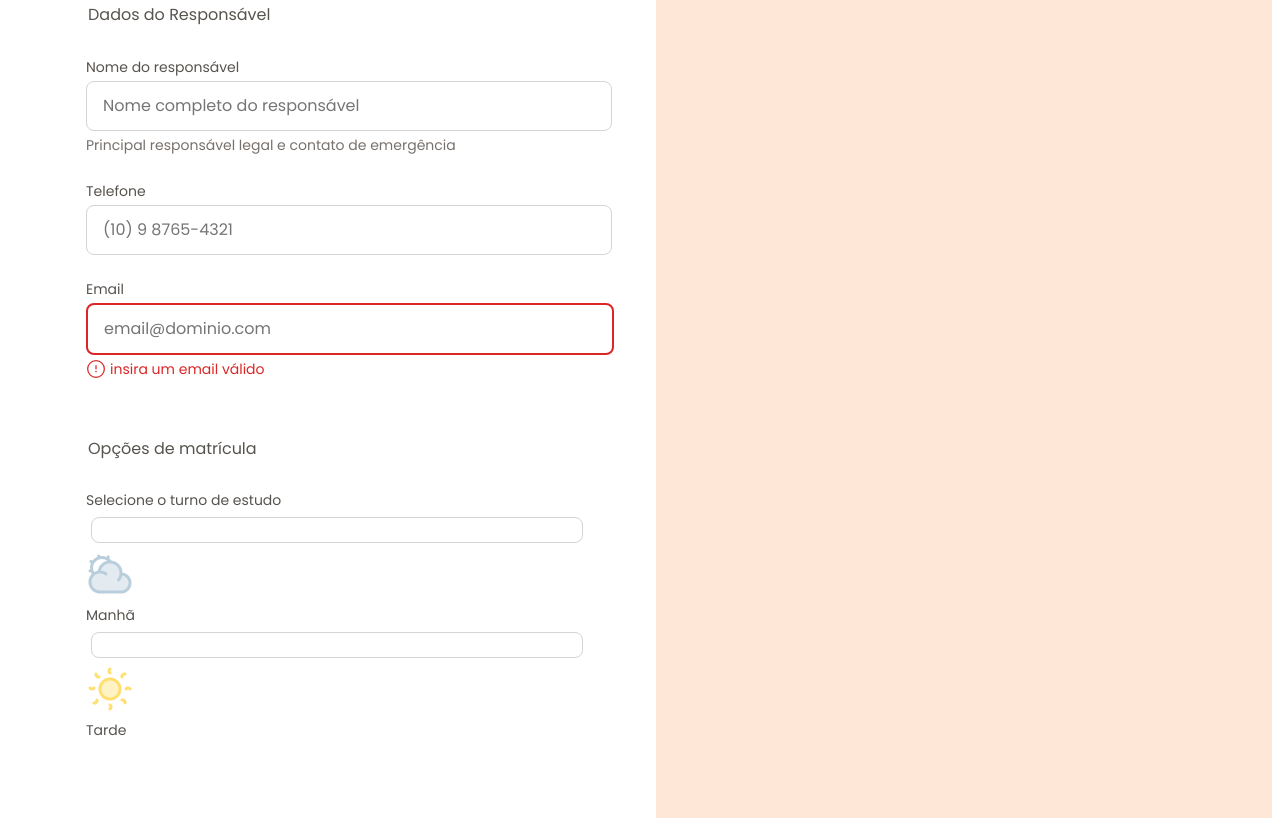
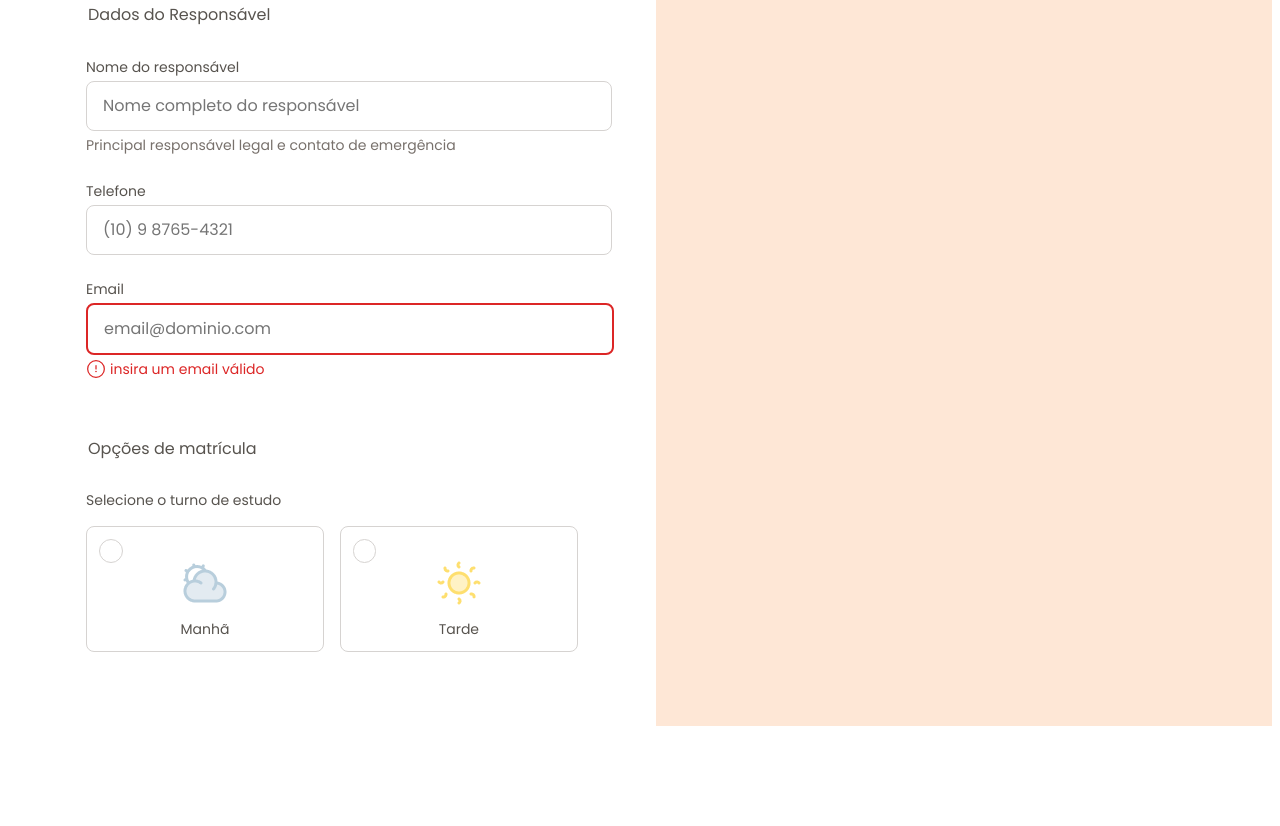
Before and after one commit to josenetoreis/rocketset, a plain HTML site: page formularioMatricula/index.html in a window 1280 px wide. Shown: the part 1429-2255 px from the top of the page. After the commit the page ends 2163 px from the top, so only its background shows below. Drawn offline with Linux system fonts and the light colour scheme.

Commit message:
input radio feito

```diff
--- a/formularioMatricula/index.html
+++ b/formularioMatricula/index.html
@@ -1,18 +1,23 @@
 <!DOCTYPE html>
 <html lang="pt-BR">
+
 <head>
   <meta charset="UTF-8">
-  <meta name="viewport" content="width=device-width, initial-scale=1.0"><link rel="preconnect" href="https://fonts.googleapis.com">
+  <meta name="viewport" content="width=device-width, initial-scale=1.0">
+  <link rel="preconnect" href="https://fonts.googleapis.com">
 
   <title>Estrelas do amanhã</title>
   <link rel="stylesheet" href="/styles/index.css">
   <link rel="preconnect" href="https://fonts.gstatic.com" crossorigin>
-  <link href="https://fonts.googleapis.com/css2?family=Poppins:ital,wght@0,100;0,200;0,300;0,400;0,500;0,600;0,700;0,800;0,900;1,100;1,200;1,300;1,400;1,500;1,600;1,700;1,800;1,900&display=swap" rel="stylesheet">
+  <link
+    href="https://fonts.googleapis.com/css2?family=Poppins:ital,wght@0,100;0,200;0,300;0,400;0,500;0,600;0,700;0,800;0,900;1,100;1,200;1,300;1,400;1,500;1,600;1,700;1,800;1,900&display=swap"
+    rel="stylesheet">
 
 
 
 
 </head>
+
 <body>
   <div id="app">
     <main>
@@ -28,15 +33,15 @@
           <legend>Informações da Criança</legend>
           <div class="input-wrapper">
             <label for="fullname">Nome Completo</label>
-            <input type="text" id="fullname" name="fullname" placeholder="Nome completo da criança" >
+            <input type="text" id="fullname" name="fullname" placeholder="Nome completo da criança">
           </div>
           <div class="input-wrapper">
             <label for="birth">Data de Nascimento</label>
-            <input type="date" id="birthdate" name="birth" lang="pt-BR" >
+            <input type="date" id="birthdate" name="birth" lang="pt-BR">
           </div>
           <div class="select-wrapper">
             <label for="gender">Sexo</label>
-            <select name="gender" id="gender" >
+            <select name="gender" id="gender">
               <option value="">Selecione</option>
               <option value="female">Feminino</option>
               <option value="male">Masculino</option>
@@ -45,17 +50,22 @@
           </div>
           <div class="textarea-wrapper">
             <label for="medical-info">Informações Médicas</label>
-            <textarea name="medical-info" id="medical-info" placeholder="A criança possui alguma condição médica que a escola deve estar ciente? (se sim; especifique)" cols="30" rows="5"></textarea>
+            <textarea name="medical-info" id="medical-info"
+              placeholder="A criança possui alguma condição médica que a escola deve estar ciente? (se sim; especifique)"
+              cols="30" rows="5"></textarea>
           </div>
           <div class="dropare-wrapper">
             <label for="birth-file">Certidão de Nascimento</label>
-              <div class="dropzone">
+            <div class="dropzone">
 
-              <input type="file" id="birth-file" name="birth-file" >
+              <input type="file" id="birth-file" name="birth-file">
               <svg width="48" height="48" viewBox="0 0 48 48" fill="none" xmlns="http://www.w3.org/2000/svg">
-                  <path d="M34.9552 18.0221C34.97 18.022 34.985 18.022 35 18.022C39.9706 18.022 44 22.0588 44 27.0386C44 31.6796 40.5 35.5016 36 36M34.9552 18.0221C34.9848 17.6921 35 17.3579 35 17.0202C35 10.9339 30.0752 6 24 6C18.2465 6 13.5247 10.4253 13.0408 16.0638M34.9552 18.0221C34.7506 20.2952 33.8572 22.3692 32.4856 24.033M20.001 18.022C18.3295 16.7639 16.2516 16.0183 14 16.0183C13.6765 16.0183 13.3565 16.0337 13.0408 16.0638C7.96796 16.5475 4 20.8278 4 26.0366C4 30.8834 7.43552 34.9264 12 35.8546" stroke="#D6D3D1" stroke-width="3" stroke-linecap="round" stroke-linejoin="round"/>
-                  <path d="M24 26V42M24 26C22.5996 26 19.9831 29.9886 19 31M24 26C25.4004 26 28.017 29.9886 29 31" stroke="#D6D3D1" stroke-width="3" stroke-linecap="round" stroke-linejoin="round"/>
-                  </svg>
+                <path
+                  d="M34.9552 18.0221C34.97 18.022 34.985 18.022 35 18.022C39.9706 18.022 44 22.0588 44 27.0386C44 31.6796 40.5 35.5016 36 36M34.9552 18.0221C34.9848 17.6921 35 17.3579 35 17.0202C35 10.9339 30.0752 6 24 6C18.2465 6 13.5247 10.4253 13.0408 16.0638M34.9552 18.0221C34.7506 20.2952 33.8572 22.3692 32.4856 24.033M20.001 18.022C18.3295 16.7639 16.2516 16.0183 14 16.0183C13.6765 16.0183 13.3565 16.0337 13.0408 16.0638C7.96796 16.5475 4 20.8278 4 26.0366C4 30.8834 7.43552 34.9264 12 35.8546"
+                  stroke="#D6D3D1" stroke-width="3" stroke-linecap="round" stroke-linejoin="round" />
+                <path d="M24 26V42M24 26C22.5996 26 19.9831 29.9886 19 31M24 26C25.4004 26 28.017 29.9886 29 31"
+                  stroke="#D6D3D1" stroke-width="3" stroke-linecap="round" stroke-linejoin="round" />
+              </svg>
 
               <p>Clique aqui para selecionar os arquivos</p>
             </div>
@@ -66,30 +76,30 @@
           <legend>Endereço residencial</legend>
           <div class="input-wrapper">
             <label for="cep">CEP</label>
-            <input type="text" id="cep" name="cep" placeholder="CEP do endereço" >
+            <input type="text" id="cep" name="cep" placeholder="CEP do endereço">
           </div>
 
           <div class="flex">
-            <div class="input-wrapper flex-2" >
+            <div class="input-wrapper flex-2">
               <label for="street">Rua</label>
-              <input type="text" id="street" name="street" value="Rua das Flores" disabled >
+              <input type="text" id="street" name="street" value="Rua das Flores" disabled>
             </div>
 
             <div class="input-wrapper flex-1">
               <label for="number">Número</label>
-              <input type="text" id="number" name="number" >
+              <input type="text" id="number" name="number">
             </div>
           </div>
 
           <div class="flex">
-            <div class="input-wrapper flex-2" >
+            <div class="input-wrapper flex-2">
               <label for="city">Cidade</label>
-              <input type="text" id="city" name="city" value="São Paulo" disabled >
+              <input type="text" id="city" name="city" value="São Paulo" disabled>
             </div>
 
             <div class="input-wrapper flex-1">
               <label for="state">Estado</label>
-              <input type="text" id="state" name="state" value="SP" disabled >
+              <input type="text" id="state" name="state" value="SP" disabled>
             </div>
           </div>
         </fieldset>
@@ -98,18 +108,18 @@
           <legend>Dados do Responsável</legend>
           <div class="input-wrapper">
             <label for="guardian-name">Nome do responsável</label>
-            <input type="text" id="guardian" name="guardian"  placeholder="Nome completo do responsável" >
+            <input type="text" id="guardian" name="guardian" placeholder="Nome completo do responsável">
             <small>Principal responsável legal e contato de emergência</small>
           </div>
 
           <div class="input-wrapper">
             <label for="phone">Telefone</label>
-            <input type="tel" id="phone" name="phone"  placeholder="(10) 9 8765-4321" >
+            <input type="tel" id="phone" name="phone" placeholder="(10) 9 8765-4321">
           </div>
 
           <div class="input-wrapper">
             <label for="guardian-email">Email</label>
-            <input type="email" id="guardian-email" name="guardian-email"  placeholder="email@dominio.com" required>
+            <input type="email" id="guardian-email" name="guardian-email" placeholder="email@dominio.com" required>
             <div class="error">
               <img src="assets/icons/alert-circle.svg" alt="Ícone de alerta vermelho">
               <span>insira um email válido</span>
@@ -123,24 +133,22 @@
             <label>Selecione o turno de estudo</label>
             <div class="radio-wrapper">
               <div class="radio-inner">
+                <input type="radio" name="study-shifit" id="morning" value="morning">
                 <div class="radio-image">
-                  <input type="radio" name="study-shifit" id="morning" value="morning">
                   <img src="assets/icons/sun-cloud-02.png" alt="Ícone de sol com nuvem">
-                  <label for="morning">Manhã</label>
                 </div>
+                <label for="morning">Manhã</label>
+              </div>
 
-                <div class="radio-wrapper">
               <div class="radio-inner">
+                <input type="radio" name="study-shifit" id="evening" value="evening">
                 <div class="radio-image">
-                  <input type="radio" name="study-shifit" id="evening" value="evening">
                   <img src="assets/icons/sun-02.png" alt="Ícone de sol">
-                  <label for="evening">Tarde</label>
                 </div>
+                <label for="evening">Tarde</label>
               </div>
             </div>
           </div>
-
-
         </fieldset>
       </form>
     </main>
@@ -161,4 +169,5 @@
   </div>
 
 </body>
+
 </html>
--- a/formularioMatricula/styles/fields/index.css
+++ b/formularioMatricula/styles/fields/index.css
@@ -1,100 +1,3 @@
+@import url('../fields/input.css');
 @import url('../fields/droparea.css');
-
-input, textarea, select {
-  appearance: none;
-  width: 100%;
-  border-radius: .5rem;
-  border: 1px solid var(--stroke-default);
-  padding: .75rem 1rem;
-  font: var(--text);
-}
-
-label {
-  font: var(--text-sm);
-  color: var(--text-secondary);
-
-  display: block;
-  margin-bottom: .25rem;
-}
-
-
-
-input:focus, textarea:focus, select:focus,
-input[type="date"]:focus-within {
-  outline: .25rem solid var(--surface-secondary);
-  border: .125rem solid var(--stroke-highlight);
-  outline-offset: .1px;
-}
-
-input[type="date"] {
-  position: relative;
-
-  &::-webkit-calendar-picker-indicator {
-    opacity: 0;
-  }
-
-  &::before {
-    content: "";
-    position: absolute;
-    background: url(../../assets/icons/calendar.svg) center/contain;
-    right: 1rem;
-    width: 1.25rem;
-    height: 1.25rem;
-    top: 50%;
-    transform: translateY(-50%);
-  }
-}
-
-select {
-  background: url(../../assets/icons/arrow-down.svg) no-repeat calc(100% - 1rem) ;
-  background-size: 0.90rem;
-  width: 100%;
-}
-
-.address .flex {
-  gap: 4.25rem;
-
-}
-
-.input-wrapper:has([disabled]){
-  opacity: 0.5;
-}
-
-input{
-  &[disabled] {
-    background-color: var(--surface-disabled);
-    border: 1px solid var(--stroke-default);
-
-    color: var(--text-primary);
-
-  }
-
-  &:invalid {
-    border: 0.125rem solid var(--semantic-error);
-
-  }
-
-  & + small {
-    font: var(--text-sm);
-    color: #78716C;
-
-    display: inline-block;
-    margin-top: .25rem;
-  }
-
-  &[required] + .error {
-    display: flex;
-    align-items: center;
-    gap: .25rem;
-
-    font: var(--text-sm);
-    color: var(--semantic-error);
-
-    margin-top: .25rem;
-  }
-
-  &:not(:focus):valid + .error {
-    display: none;
-
-  }
-}
+@import url('../fields/radio.css');
--- /dev/null
+++ b/formularioMatricula/styles/fields/input.css
@@ -0,0 +1,99 @@
+
+input, textarea, select {
+  appearance: none;
+  width: 100%;
+  border-radius: .5rem;
+  border: 1px solid var(--stroke-default);
+  padding: .75rem 1rem;
+  font: var(--text);
+}
+
+label {
+  font: var(--text-sm);
+  color: var(--text-secondary);
+
+  display: block;
+  margin-bottom: .25rem;
+}
+
+
+
+input:focus, textarea:focus, select:focus,
+input[type="date"]:focus-within {
+  outline: .25rem solid var(--surface-secondary);
+  border: .125rem solid var(--stroke-highlight);
+  outline-offset: .1px;
+}
+
+input[type="date"] {
+  position: relative;
+
+  &::-webkit-calendar-picker-indicator {
+    opacity: 0;
+  }
+
+  &::before {
+    content: "";
+    position: absolute;
+    background: url(../../assets/icons/calendar.svg) center/contain;
+    right: 1rem;
+    width: 1.25rem;
+    height: 1.25rem;
+    top: 50%;
+    transform: translateY(-50%);
+  }
+}
+
+select {
+  background: url(../../assets/icons/arrow-down.svg) no-repeat calc(100% - 1rem) ;
+  background-size: 0.90rem;
+  width: 100%;
+}
+
+.address .flex {
+  gap: 4.25rem;
+
+}
+
+.input-wrapper:has([disabled]){
+  opacity: 0.5;
+}
+
+input{
+  &[disabled] {
+    background-color: var(--surface-disabled);
+    border: 1px solid var(--stroke-default);
+
+    color: var(--text-primary);
+
+  }
+
+  &:invalid {
+    border: 0.125rem solid var(--semantic-error);
+
+  }
+
+  & + small {
+    font: var(--text-sm);
+    color: #78716C;
+
+    display: inline-block;
+    margin-top: .25rem;
+  }
+
+  &[required] + .error {
+    display: flex;
+    align-items: center;
+    gap: .25rem;
+
+    font: var(--text-sm);
+    color: var(--semantic-error);
+
+    margin-top: .25rem;
+  }
+
+  &:not(:focus):valid + .error {
+    display: none;
+
+  }
+}
--- /dev/null
+++ b/formularioMatricula/styles/fields/radio.css
@@ -0,0 +1,77 @@
+label + .radio-wrapper {
+  margin-top: 1rem;
+}
+
+.radio-wrapper {
+  display: grid;
+  grid-template-columns: repeat(auto-fit, minmax(8rem, 1fr));
+  gap: 1rem;
+
+}
+
+.radio-inner {
+
+  border: 1px solid var(--stroke-default);
+  border-radius: .5rem;
+
+  display: grid;
+  justify-items: center;
+  gap: .75rem;
+
+  padding: 2rem .5rem .5rem;
+
+  position: relative;
+
+  & input,
+  & input:focus,
+  & input:hover {
+    all: unset;
+    position: absolute;
+    inset: 0;
+  }
+
+  .radio-image {
+    width: 3rem;
+    height: 3rem;
+    display: grid;
+    place-items: center;
+  }
+
+  .radio-image img {
+    width: 100%;
+    height: auto;
+    display: block;
+  }
+
+  &::after {
+    content: "";
+    position: absolute;
+    top: .75rem;
+    left: .75rem;
+    width: 1.35rem;
+    height: 1.35rem;
+    border-radius: 999px;
+    border: 1px solid var(--stroke-default);
+    background: #ffffff;
+    display: grid;
+    place-items: center;
+    color: transparent;
+    font-size: .9rem;
+    transition: background .2s ease, border-color .2s ease, color .2s ease;
+  }
+
+  &:hover, &:focus-within {
+    border: 1px solid var(--stroke-highlight);
+  }
+
+  &:has(:checked) {
+    border: 2px solid var(--stroke-highlight);
+  }
+
+  &:has(:checked)::after {
+    background: var(--stroke-highlight);
+    border-color: var(--stroke-highlight);
+    color: #ffffff;
+    content: "✓";
+  }
+}
```
Also changed, not shown: formularioMatricula/assets/icons/radio-checked.svg (added), formularioMatricula/assets/icons/radio-defaut.svg (added), formularioMatricula/assets/icons/radio.hover.svg (added).
